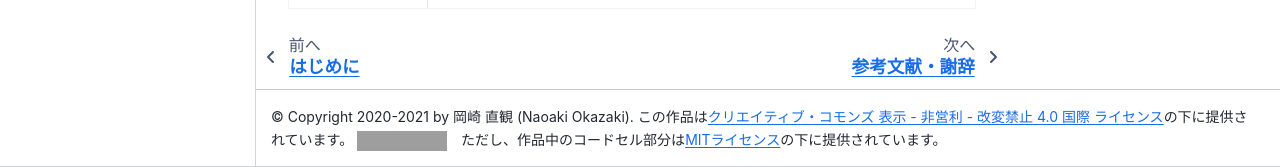
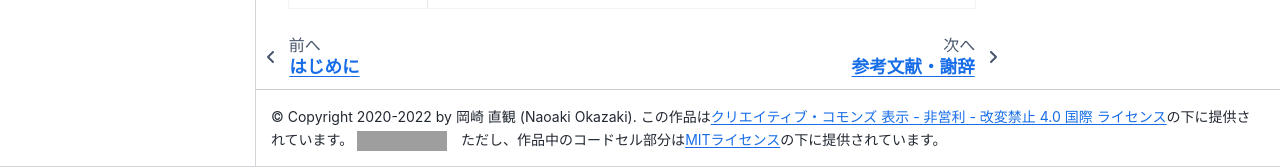
Before and after one commit to chokkan/mlnote, a Jupyter Book: the page built from notation.md, in a window 1280 px wide and 1314 px high. Shown: the part 1147-1314 px from the top of the window. Built offline with Jupyter Book 1.0.4 settings and Sphinx 7.4.7 and the Sphinx Book theme 1.1.4, drawn with Linux system fonts in a browser that asks for light colours; pages that are not in the unit, such as notebooks, are missing from menus; grey boxes are pictures that could not be loaded.

Commit message:
Updated the copyright year with 2022.

```diff
--- a/_config.yml
+++ b/_config.yml
@@ -3,7 +3,7 @@
 
 title: 機械学習帳
 author: ""
-copyright: "2020-2021 by 岡崎 直観 (Naoaki Okazaki), クリエイティブ・コモンズ 表示 - 非営利 - 改変禁止 4.0 国際 (CC BY-NC-ND 4.0)"
+copyright: "2020-2022 by 岡崎 直観 (Naoaki Okazaki), クリエイティブ・コモンズ 表示 - 非営利 - 改変禁止 4.0 国際 (CC BY-NC-ND 4.0)"
 exclude_patterns: [_build, material, pdf, README.md, .DS_Store]
 only_build_toc_files: true
 
@@ -53,7 +53,7 @@
     hypothesis              : false
     utterances              : false
   extra_footer: |
-    © Copyright 2020-2021 by 岡崎 直観 (Naoaki Okazaki). この作品は<a rel="license" href="http://creativecommons.org/licenses/by-nc-nd/4.0/">クリエイティブ・コモンズ 表示 - 非営利 - 改変禁止 4.0 国際 ライセンス</a>の下に提供されています。 <a rel="license" href="http://creativecommons.org/licenses/by-nc-nd/4.0/"><img alt="クリエイティブ・コモンズ・ライセンス" style="border-width:0" src="https://i.creativecommons.org/l/by-nc-nd/4.0/80x15.png" /></a>　ただし、作品中のコードセル部分は<a rel="license" href="https://opensource.org/licenses/MIT">MITライセンス</a>の下に提供されています。
+    © Copyright 2020-2022 by 岡崎 直観 (Naoaki Okazaki). この作品は<a rel="license" href="http://creativecommons.org/licenses/by-nc-nd/4.0/">クリエイティブ・コモンズ 表示 - 非営利 - 改変禁止 4.0 国際 ライセンス</a>の下に提供されています。 <a rel="license" href="http://creativecommons.org/licenses/by-nc-nd/4.0/"><img alt="クリエイティブ・コモンズ・ライセンス" style="border-width:0" src="https://i.creativecommons.org/l/by-nc-nd/4.0/80x15.png" /></a>　ただし、作品中のコードセル部分は<a rel="license" href="https://opensource.org/licenses/MIT">MITライセンス</a>の下に提供されています。
 
 #######################################################################################
 # Launch button settings
```
Also changed, not shown: 11 other files.
